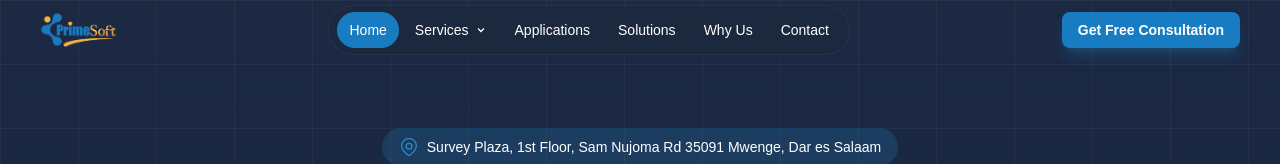
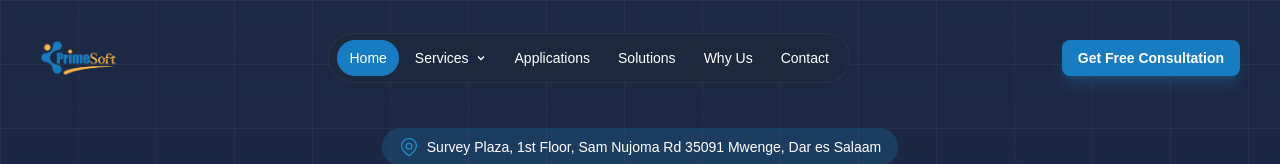
Before and after one commit to PrimesoftTechnologies/primesoft_website, a Next.js app: page / in a window 1280 px wide. Shown: the top 164 px of the page. Built offline with nearby package versions, Linux system fonts and the light colour scheme; a web font is replaced by a local one.

Commit message:
fix(navigation): adjust navigation bar position for improved visibility

```diff
--- a/src/app/navigation.tsx
+++ b/src/app/navigation.tsx
@@ -163,7 +163,7 @@ export const Navigation = () => {
   return (
     <>
       <nav
-        className={`fixed inset-x-0 -top-3 z-50 px-4 transition-transform duration-300 sm:px-6 lg:px-10 ${
+        className={`fixed inset-x-0 top-0 z-50 px-4 pt-3 transition-transform duration-300 sm:px-6 sm:pt-4 lg:px-10 ${
           isVisible ? "translate-y-0" : "-translate-y-[120%]"
         }`}
       >
```
